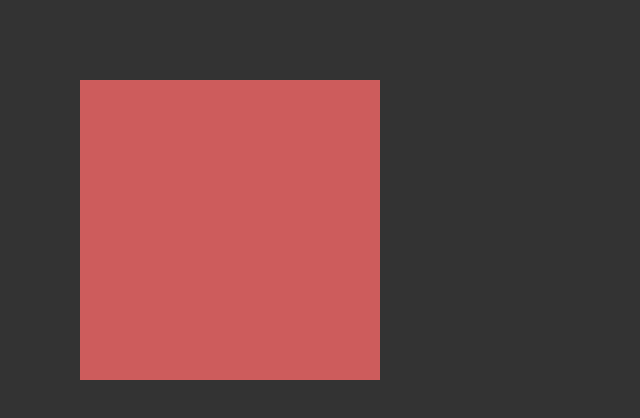
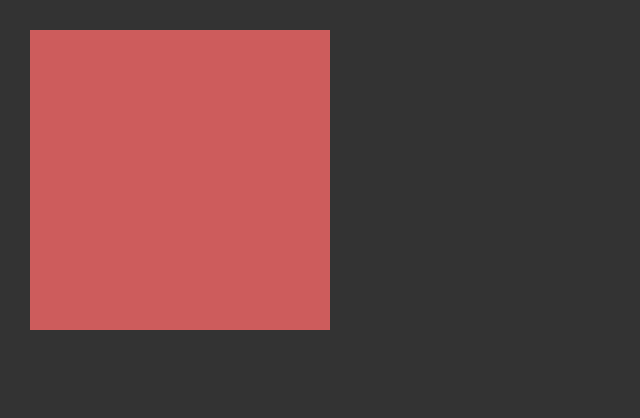
Before and after one commit to Chr15t/Formation-CSS-de-A-Z, a plain HTML site: page 4. Transitions et Animations/index.html in a window 1280 px wide. Shown: the whole page, without its empty margins (0-640 px from the left). Drawn offline with Linux system fonts and the light colour scheme.

Commit message:
transform dans toute  son ensemble

```diff
--- a/4. Transitions et Animations/style.css
+++ b/4. Transitions et Animations/style.css
@@ -10,7 +10,10 @@ body {
   width: 300px;
   height: 300px;
   margin: 30px;
-  transform: translate(50px, 50px); /* bouger d'un point a un poit b */
+  /*transform: translate(50px, 50px);  bouger d'un point a un poit b */
+  /* transform: rotate(30deg); rotation en degre */
+  /* transform: scale(2); grandir l'element dans son ensemble */
+  /* transform: skew(60deg, 50deg); distortion sur x et y */
 }
 
 span {
```
